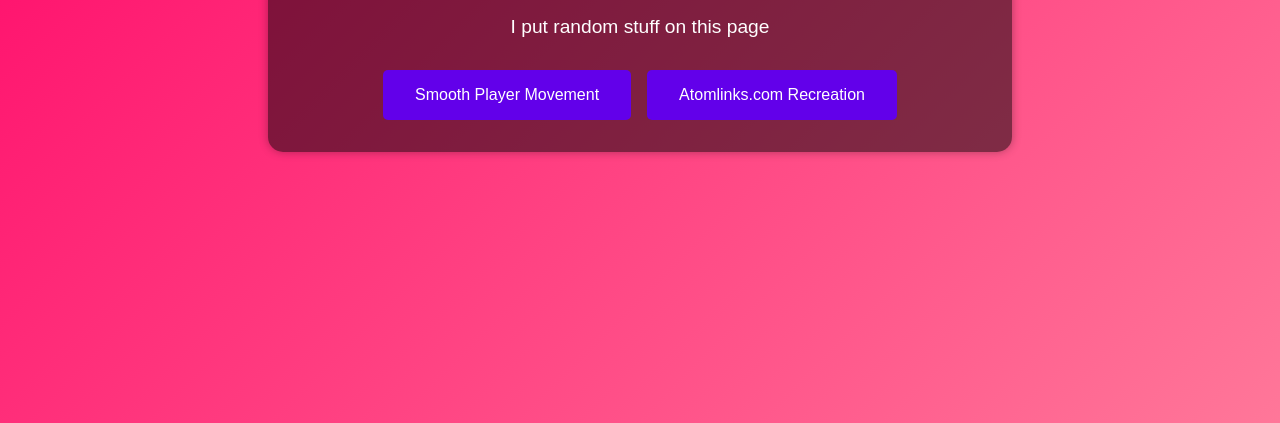
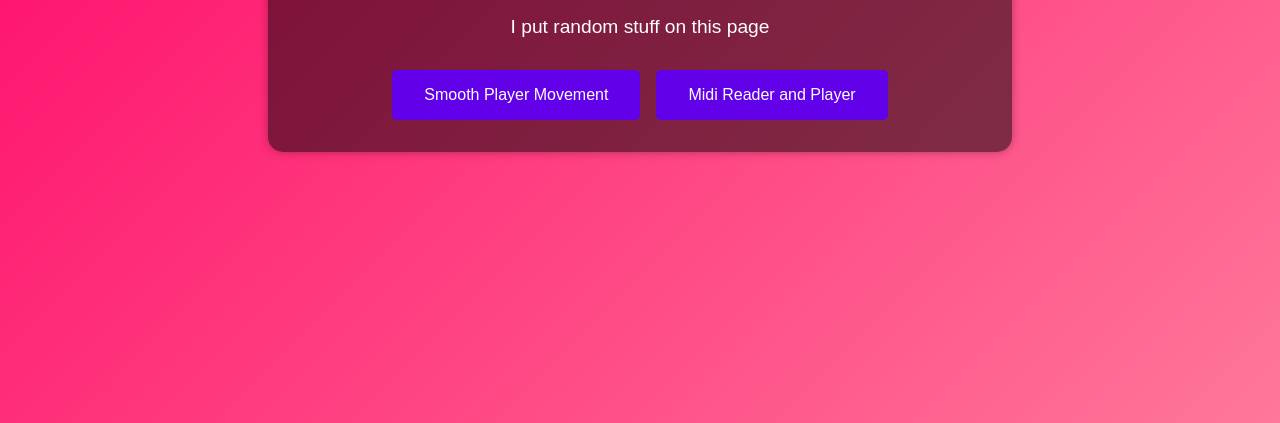
Before and after one commit to HelloGuy8000/HelloGuy8000.github.io, a plain HTML site: page index.html in a window 1280 px wide. Shown: the part 377-800 px from the top of the page. Drawn offline with Linux system fonts and the light colour scheme.

Commit message:
Update index.html

```diff
--- a/index.html
+++ b/index.html
@@ -13,7 +13,7 @@
         <p>I put random stuff on this page</p>
         <div class="button-container">
             <button onclick="navigateTo('movement')">Smooth Player Movement</button>
-            <button onclick="navigateTo('atomlinks')">Atomlinks.com Recreation</button>
+            <button onclick="navigateTo('midi')">Midi Reader and Player</button>
         </div>
     </div>
     <script src="main_script.js"></script>
```
